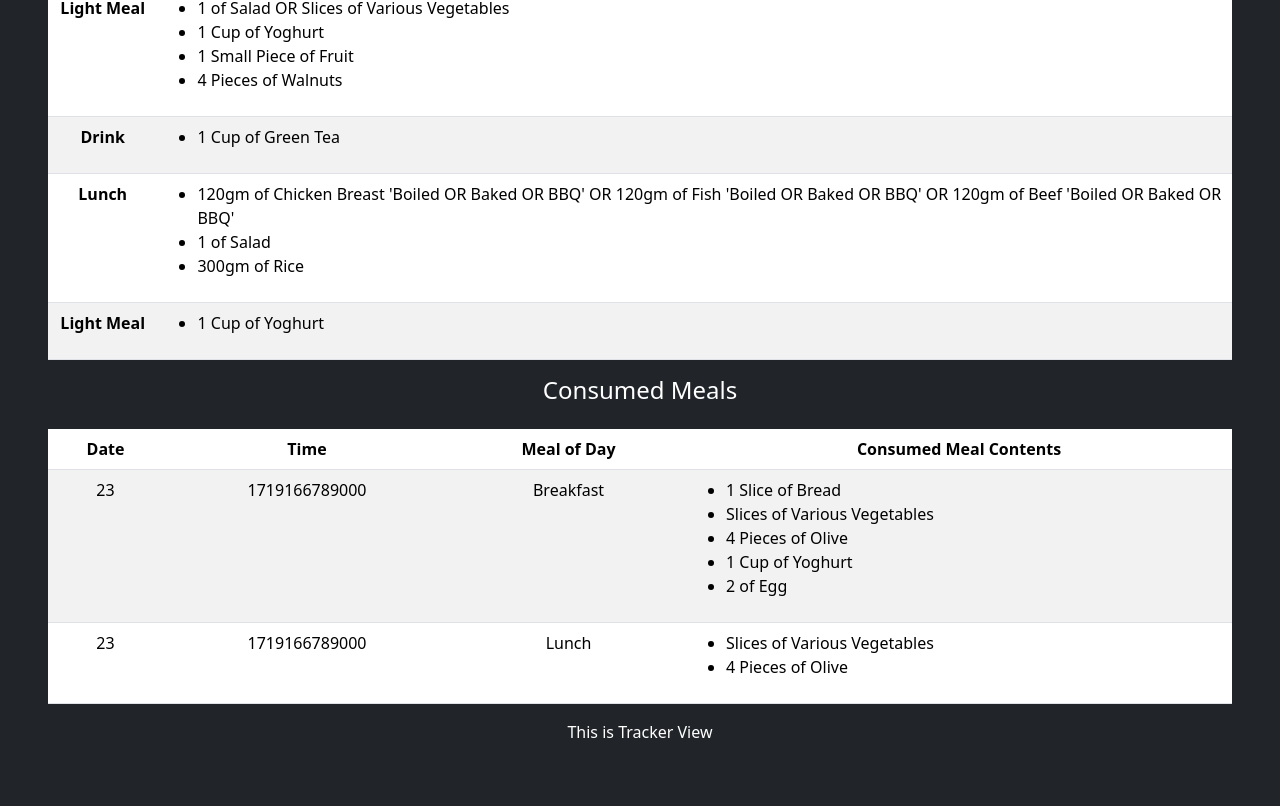
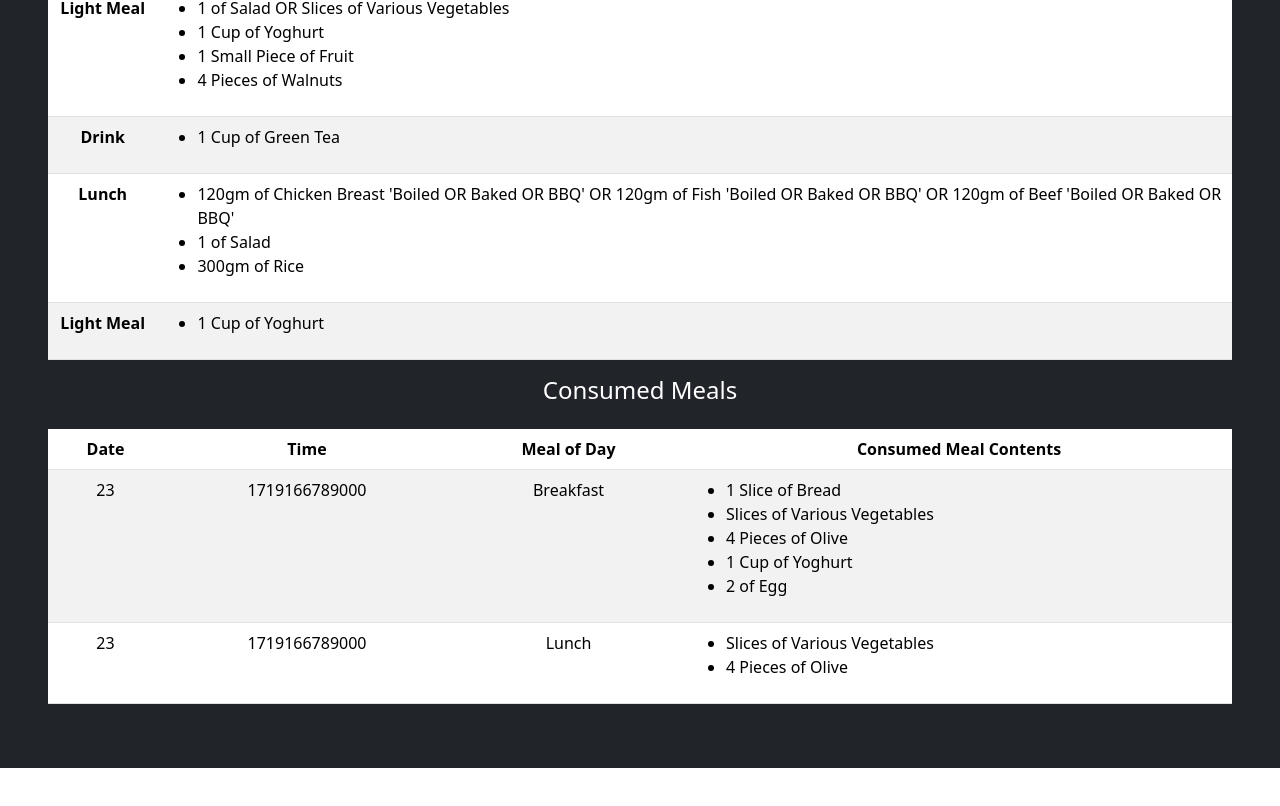
Before and after one commit to makkahwi/heal-tracker, a React (Create React App) app: page / in a window 1280 px wide. Shown: the part 691-1497 px from the top of the page. After the commit the page ends 1459 px from the top, so only its background shows below. Built offline with nearby package versions, Linux system fonts and the light colour scheme.

Commit message:
Remove Tracker View

```diff
--- a/src/App.tsx
+++ b/src/App.tsx
@@ -1,9 +1,8 @@
 import { Fragment } from "react/jsx-runtime";
 import Layout from "./Layout";
+import Consumption from "./Views/Consumption";
+import Schedule from "./Views/Schedule";
 import logo from "./logo.svg";
-import Schedule from "./Views/Schedule";
-import Consumption from "./Views/Consumption";
-import Tracker from "./Views/Tracker";
 
 const App = () => {
   return (
@@ -16,8 +15,6 @@ const App = () => {
         <Schedule />
 
         <Consumption />
-
-        <Tracker />
       </Fragment>
     </Layout>
   );
--- a/src/Views/Tracker/index.tsx
+++ /dev/null
@@ -1,11 +0,0 @@
-import { Fragment } from "react/jsx-runtime";
-
-const Tracker = () => {
-  return (
-    <Fragment>
-      <p>This is Tracker View</p>
-    </Fragment>
-  );
-};
-
-export default Tracker;
```
